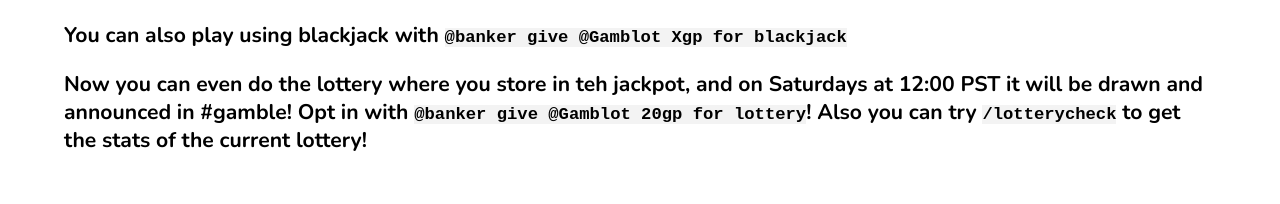
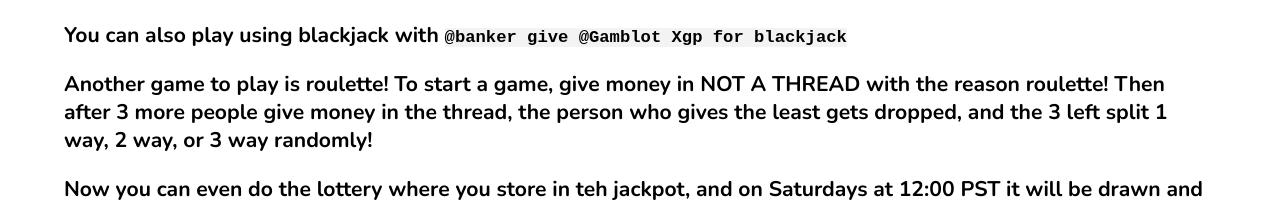
Before and after one commit to neelr/Gamblot, a Next.js app: page / in a window 1280 px wide. Shown: the part 533-737 px from the top of the page. Built offline with nearby package versions, Linux system fonts and the light colour scheme.

Commit message:
Add Roulette website!

```diff
--- a/pages/index.js
+++ b/pages/index.js
@@ -7,6 +7,7 @@ const Index = ()=> {
       <img className="storyImage" src="https://cdn.glitch.com/4cf04a5a-1809-4711-9bfe-3594a1152bfd%2Fpoker_1332601.png?v=1568067192852"/>
       <p>Gamblot is a gambling slack bot in the <a href="https://hackclub.com/community/" style={{textDecoration:"none",color:"red"}}>Hack Club</a> Slack workspace. This will basically make you either lose the money given, give it back, or give it back with a 200% multiplier! Now it even has a 1% chance for a 4x multiplier! To activate it type <code className="code">@banker give @Gamblot [amount]gp for [reason... idk]</code></p>
       <p>You can also play using blackjack with <code className="code">@banker give @Gamblot Xgp for blackjack</code></p>
+      <p>Another game to play is roulette! To start a game, give money in NOT A THREAD with the reason roulette! Then after 3 more people give money in the thread, the person who gives the least gets dropped, and the 3 left split 1 way, 2 way, or 3 way randomly!</p>
       <p>Now you can even do the lottery where you store in teh jackpot, and on Saturdays at 12:00 PST it will be drawn and announced in #gamble! Opt in with <code className="code">@banker give @Gamblot 20gp for lottery</code>! Also you can try <code className="code">/lotterycheck</code> to get the stats of the current lottery!</p>
     </Layout>
   )
```
